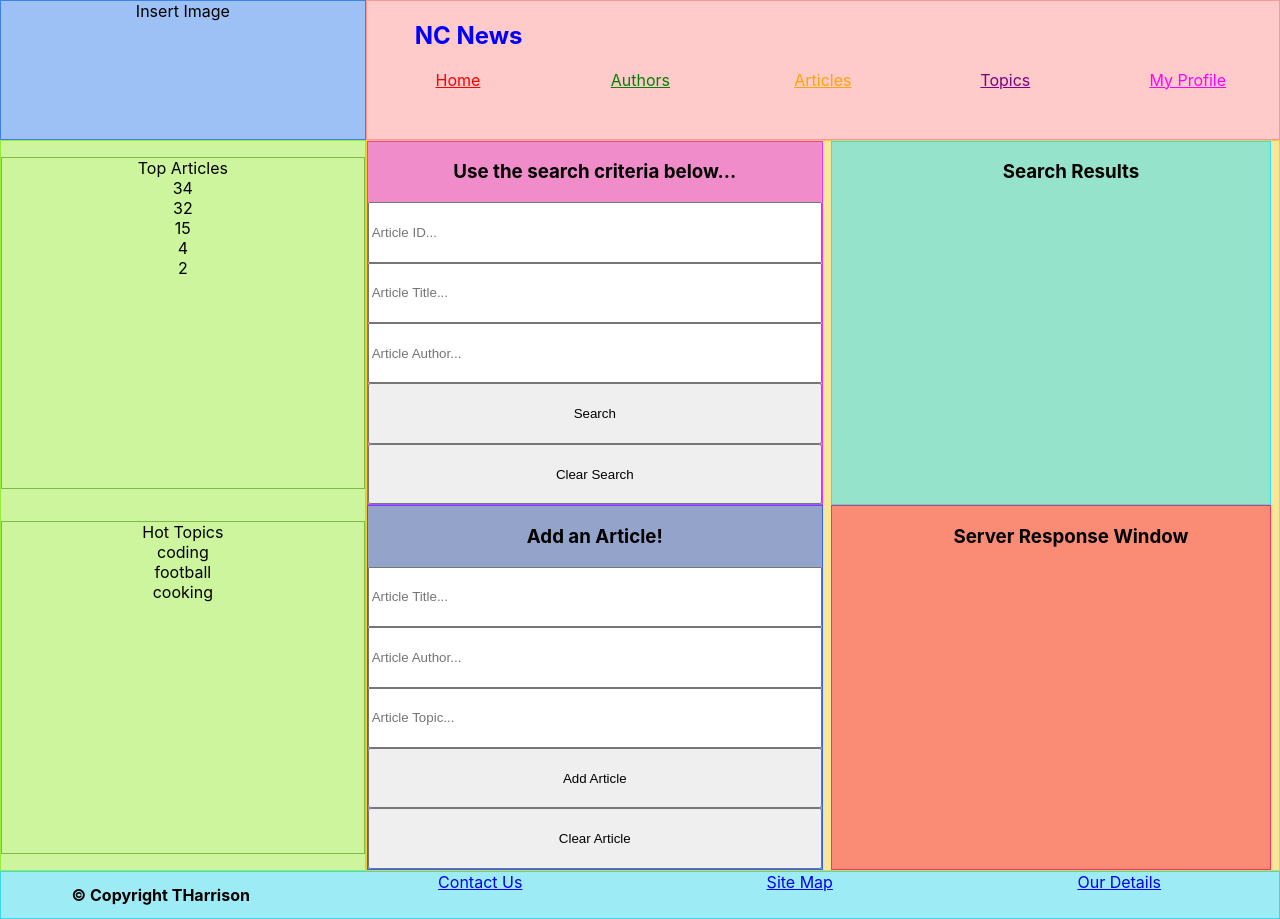
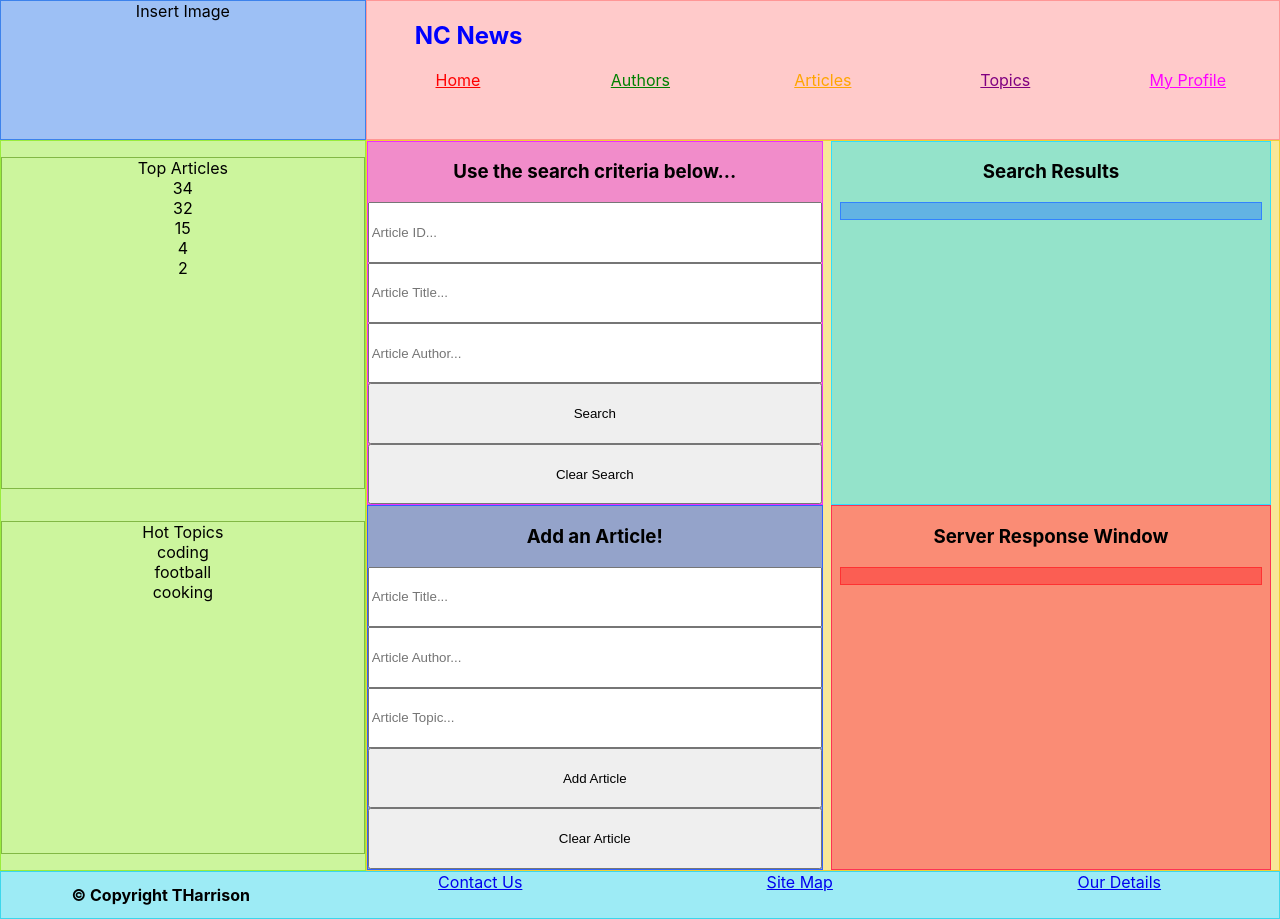
Before and after one commit to THarrison-Arup/nc-news, a React (Create React App) app: page /articles in a window 1280 px wide. Built offline with nearby package versions, Linux system fonts and the light colour scheme; the HTML template or start-up script is replaced by a standard one.

Commit message:
restored search results and user response windows in articles components

```diff
--- a/src/Components/ArticlesAdderResponse.jsx
+++ b/src/Components/ArticlesAdderResponse.jsx
@@ -2,10 +2,9 @@ import React from "react";
 
 const ArticlesAdderResponse = () => {
   return (
-    <main className="Articles-Add-Results">
-      <ul >
-        <h3>Server Response Window</h3>
-      </ul>
+    <main className="Articles-Add-Response">
+      <h3>Server Response Window</h3>
+      <ul className="Articles-Add-Results" />
     </main>
   );
 };
--- a/src/Components/ArticlesSearchResponse.jsx
+++ b/src/Components/ArticlesSearchResponse.jsx
@@ -2,9 +2,9 @@ import React from "react";
 
 const ArticlesSearchResponse = () => {
   return (
-    <main className="Articles-Search-Results">
-      <ul >
-        <h3>Search Results</h3>
+    <main className="Articles-Search-Repsonse">
+      <h3>Search Results</h3>
+      <ul className="Articles-Search-Results">
         {/* <li>{article ? article.title : ""}</li> */}
       </ul>
     </main>
--- a/src/Components/css/Main.css
+++ b/src/Components/css/Main.css
@@ -25,7 +25,7 @@
   grid-template-rows: 1fr 1fr 1fr 1fr 1fr 1fr;
 }
 
-.Articles-Search-Results {
+.Articles-Search-Repsonse {
   border: 1px solid rgb(50, 223, 253);
   background: rgb(50, 223, 253, 0.5);
   margin: 0;
@@ -34,6 +34,13 @@
   padding: 0;
   grid-column: 2/3;
   grid-row: 1/2;
+}
+
+.Articles-Search-Results {
+  border: 1px solid rgb(50, 131, 253);
+  background: rgb(50, 131, 253, 0.5);
+  padding: 0.5em;
+  margin: 0.5em;
 }
 
 #Articles-Search-ID {
@@ -96,7 +103,7 @@
   grid-column: 1 / 2;
 }
 
-.Articles-Add-Results {
+.Articles-Add-Response {
   border: 1px solid rgb(253, 50, 84);
   background: rgb(253, 50, 84, 0.5);
   margin: 0;
@@ -106,3 +113,10 @@
   grid-row: 2 / 7;
   grid-column: 2 / 3;
 }
+
+.Articles-Add-Results {
+  border: 1px solid rgb(253, 50, 50);
+  background: rgb(253, 50, 50, 0.5);
+  padding: 0.5em;
+  margin: 0.5em;
+}
```
